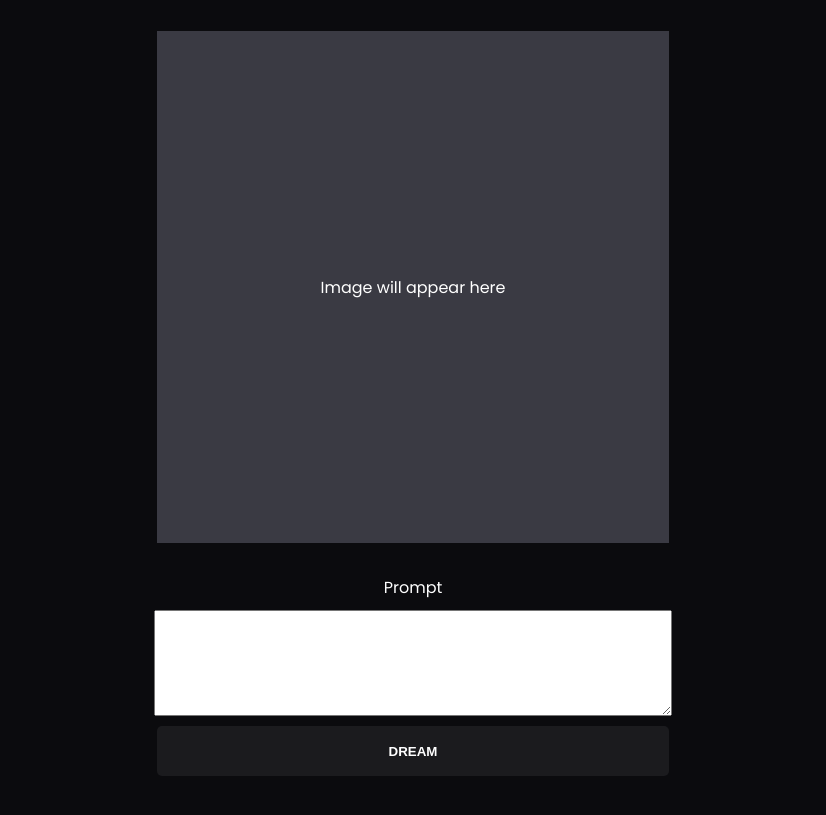
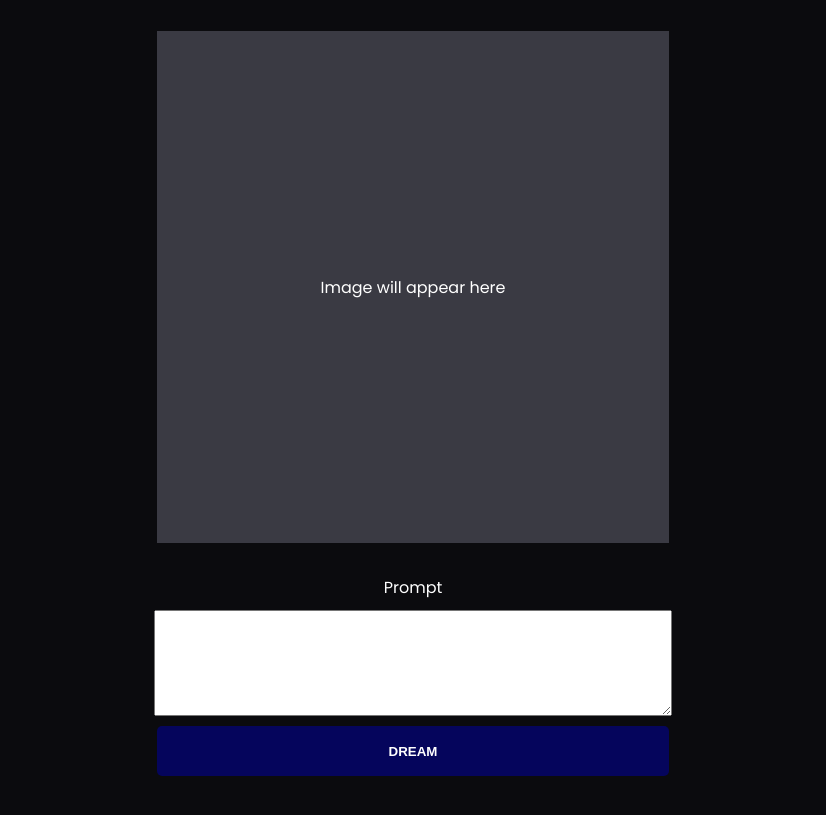
Before and after one commit to absktoday/ai-image-generator, a website built with Vite: page index.html in a window 1280 px wide. Shown: the part 219-1034 px from the top of the page, without its empty margins (227-1053 px from the left). Built offline with nearby package versions, Linux system fonts and the light colour scheme; a web font is replaced by a local one.

Commit message:
Update style.css

```diff
--- a/style.css
+++ b/style.css
@@ -47,7 +47,7 @@ textarea {
 button {
   width: 100%;
   height: 50px;
-  background-color: #1b1b1e;
+  background-color: #05055c;
   color: white;
   border: none;
   border-radius: 5px;
```
